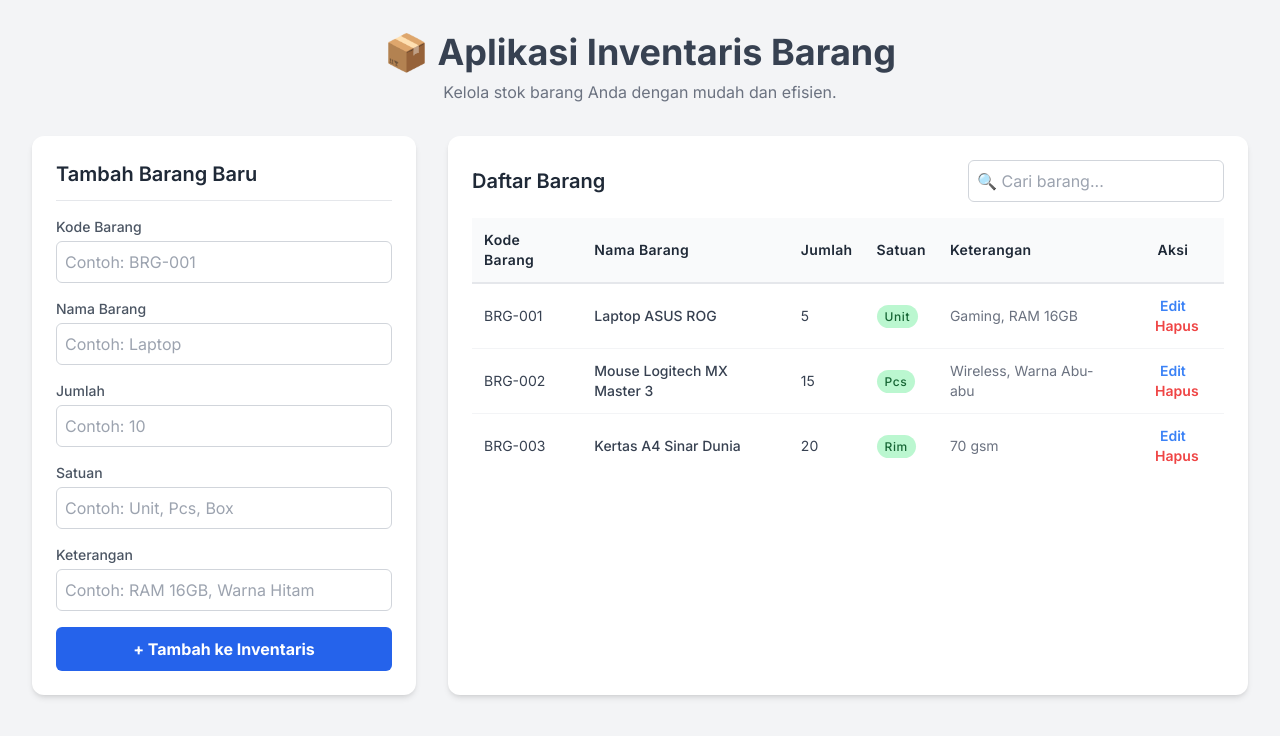
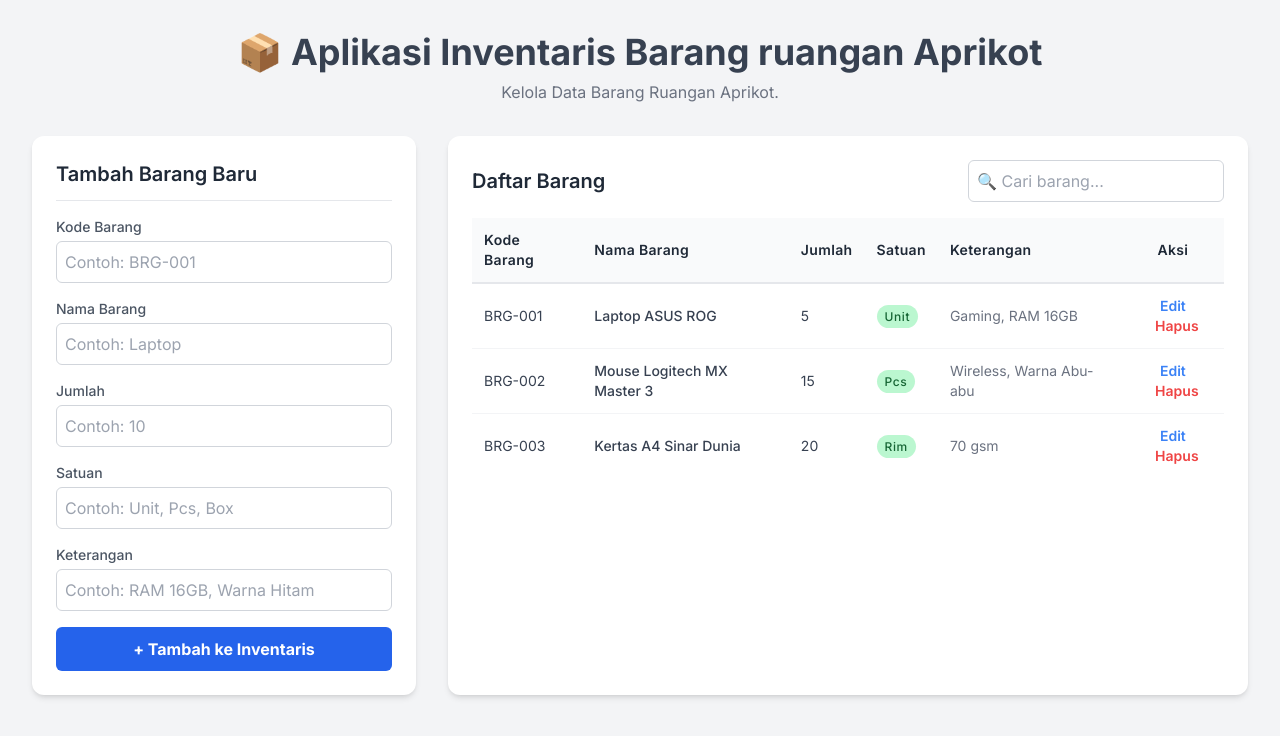
Before and after one commit to Aponk04/inventarisaprikot, a plain HTML site: page index.html in a window 1280 px wide. Drawn offline with nearby package versions, Linux system fonts and the light colour scheme.

Commit message:
Update index.html

```diff
--- a/index.html
+++ b/index.html
@@ -43,8 +43,8 @@
     <div class="container mx-auto p-4 md:p-8 max-w-7xl">
 
         <header class="mb-8 text-center">
-            <h1 class="text-3xl md:text-4xl font-bold text-gray-700">📦 Aplikasi Inventaris Barang</h1>
-            <p class="text-gray-500 mt-2">Kelola stok barang Anda dengan mudah dan efisien.</p>
+            <h1 class="text-3xl md:text-4xl font-bold text-gray-700">📦 Aplikasi Inventaris Barang ruangan Aprikot</h1>
+            <p class="text-gray-500 mt-2">Kelola Data Barang Ruangan Aprikot.</p>
         </header>
 
         <div class="grid grid-cols-1 lg:grid-cols-3 gap-8">
```
